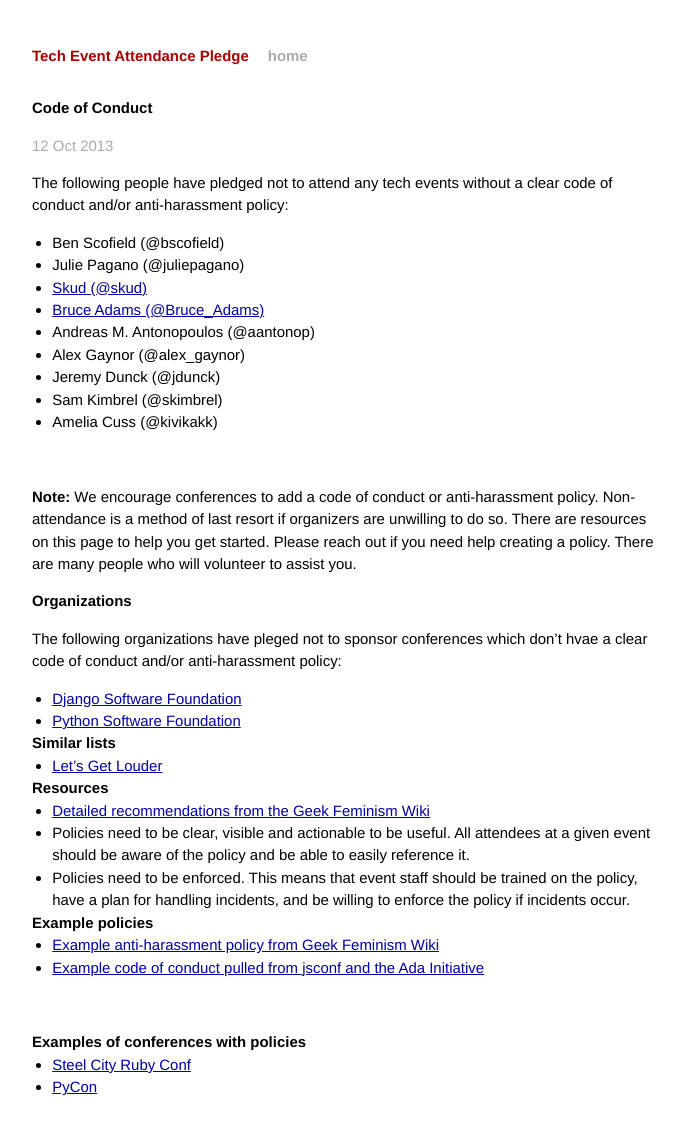
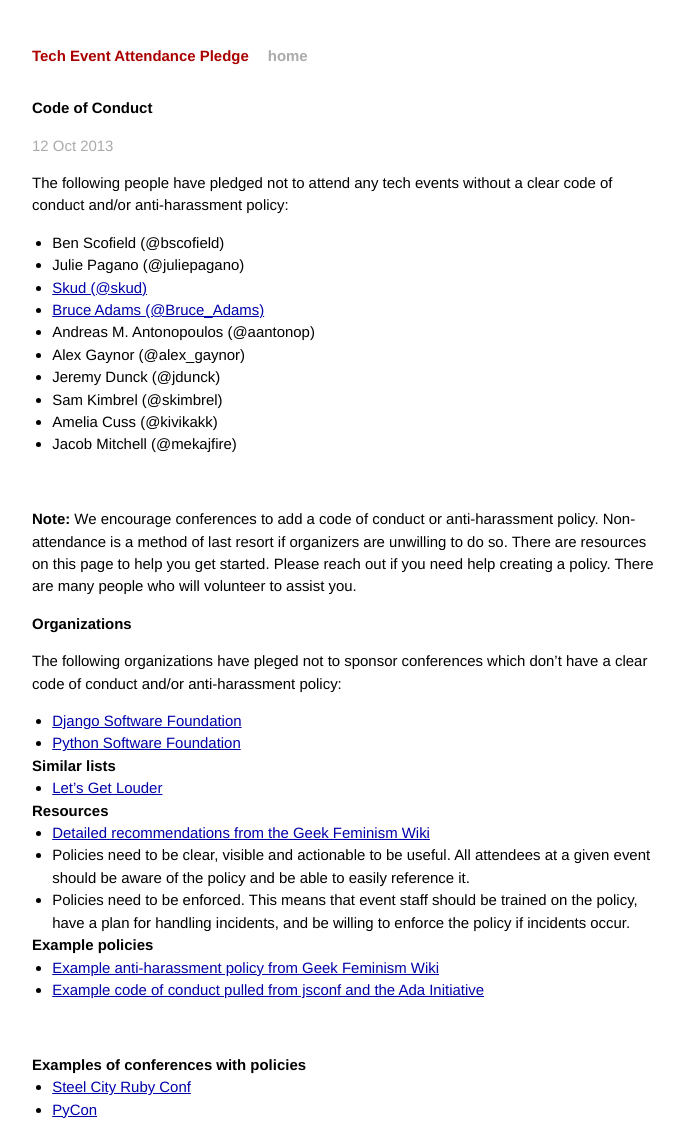
Before and after one commit to techtektek/tech-event-attendance-pledge.github.io, a Jekyll site: the page built from _posts/2013-10-12-code-of-conduct.markdown, in a window 1280 px wide. Shown: the whole page, without its empty margins (294-978 px from the left). Built offline with Jekyll 4.4.1, drawn with Linux system fonts in a browser that asks for light colours; Markdown is read by kramdown in place of the engine named in the settings; before the commit the page ends 1099 px from its top, so only the background shows below that.

Commit message:
Add @mekajfire to Code of Conduct pledge

```diff
--- a/_posts/2013-10-12-code-of-conduct.markdown
+++ b/_posts/2013-10-12-code-of-conduct.markdown
@@ -16,6 +16,7 @@ clear code of conduct and/or anti-harassment policy:
 * Jeremy Dunck (@jdunck)
 * Sam Kimbrel (@skimbrel)
 * Amelia Cuss (@kivikakk)
+* Jacob Mitchell (@mekajfire)
 
 <br/>
 
@@ -28,7 +29,7 @@ people who will volunteer to assist you.
 ## Organizations
 
 The following organizations have pleged not to sponsor conferences which
-don't hvae a clear code of conduct and/or anti-harassment policy:
+don't have a clear code of conduct and/or anti-harassment policy:
 
 * [Django Software Foundation](https://www.djangoproject.com/foundation/code-of-conduct/)
 * [Python Software Foundation](http://pyfound.blogspot.hu/2012/12/psf-moves-to-require-code-of-conduct.html)
```
